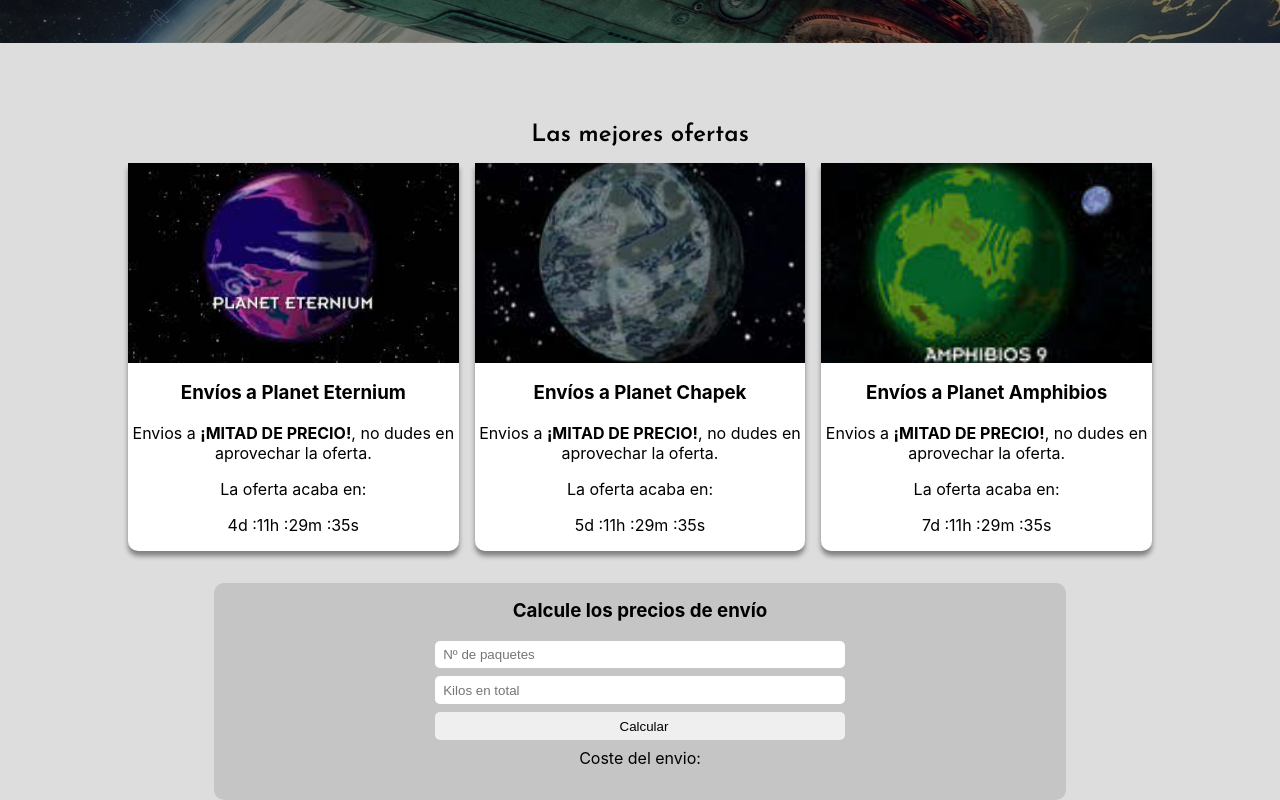
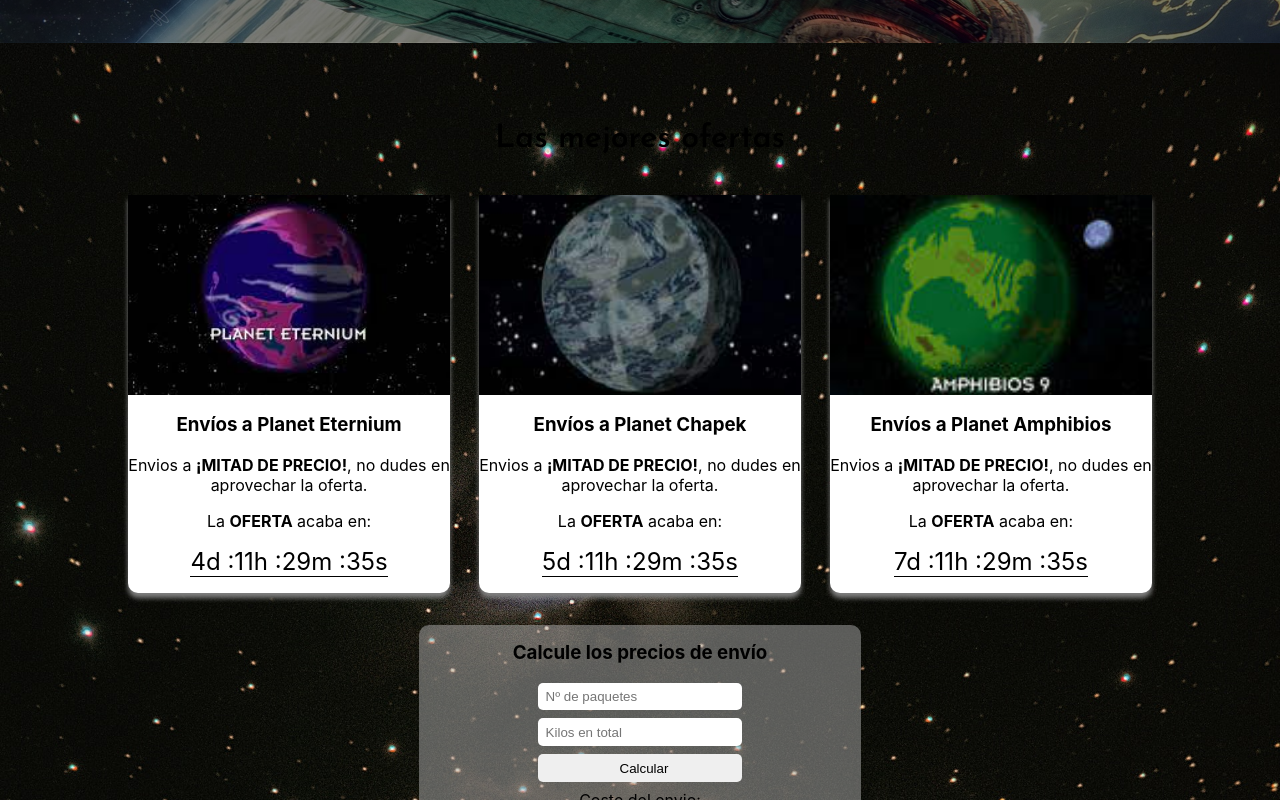
Before and after one commit to jhonnytesban/planet-express, a React (Create React App) app: page / in a window 1280 px wide. Shown: the part 540-1340 px from the top of the page. Built offline with nearby package versions, Linux system fonts and the light colour scheme.

Commit message:
Acabado los section de ofertas y calculadora

```diff
--- a/src/components/Offer.jsx
+++ b/src/components/Offer.jsx
@@ -17,7 +17,7 @@ const Offer = ({initialState, img, name}) => {
           <p className="offers__text">
             Envios a <strong>¡MITAD DE PRECIO!</strong>, no dudes en aprovechar la oferta.
           </p>
-          <p className="offers__text">La oferta acaba en: </p>
+          <p className="offers__text">La <strong>OFERTA</strong> acaba en: </p>
           <div className="offers-count">
             <p className="time">{timeDays}d :{timeHours}h :{timeMinutes}m :{timeSeconds}s</p>
             {/* <p className="days">{timeDays}</p>
--- a/src/components/Price.jsx
+++ b/src/components/Price.jsx
@@ -17,6 +17,8 @@ const Price = () => {
     event.preventDefault()
     if (prices.packages === '' || prices.weight === "") {
       alert('Los campos están vacíos')
+    } else if(prices.packages < 0|| prices.weight <0) {
+      alert('No valen valores negativos')
     } else {
       setResult(prices.packages + prices.weight)
     }
@@ -26,10 +28,8 @@ const Price = () => {
     <>
       <form className="main-form" onSubmit={handleSubmit}>
         <h3 className="form__subtitle">Calcule los precios de envío</h3>
-        {/* <label className="label-packages">Nº de Paquetes:</label> */}
         <input className="input-package" type="number" placeholder="Nº de paquetes" name="packages" value={prices.packages} onChange={handleChange}/>
 
-        {/* <label className="label-weight">Peso en Kg:</label> */}
         <input className="input-weight" type="number" placeholder="Kilos en total" name="weight" value={prices.weight} onChange={handleChange} />
         <input className="calculate" type="submit" value="Calcular" />
         <p className="form__result">Coste del envio: {result && `${result}$`}</p>
--- a/src/styles/CountDown.css
+++ b/src/styles/CountDown.css
@@ -1,4 +1,4 @@
-.article__title{
+/* .article__title{
   text-align: center;
 }
 .container-oferta{
@@ -16,4 +16,4 @@
   right: 0;
   left: 0;
   margin: auto;
-}
+} */
--- a/src/styles/Header.css
+++ b/src/styles/Header.css
@@ -2,6 +2,7 @@
   background-image: linear-gradient(to bottom, rgba(0, 0, 0, 0.7), rgba(0, 0, 0, 0.5)),url(../assets/prueba-2.jpg);
   background-repeat: no-repeat;
   background-size: cover;
+  background-attachment: fixed;
 }
 
 .container-logo{
--- a/src/styles/Main.css
+++ b/src/styles/Main.css
@@ -1,21 +1,22 @@
 .main{
   background-color: #ddd;
-  /* background-image: url(../assets/img-2.jpg);
+  background-image: url(../assets/prueba-1.jpg);
   background-repeat: no-repeat;
-  background-size: cover; */
-  /* background-attachment: fixed; */
-  padding: 3rem .5rem;
+  background-size: cover;
+  background-attachment: fixed;
+  padding: 4rem 1rem;
 }
 .main__subtitle{
   text-align: center;
+  font-size: 2rem;
   font-family: 'Josefin Sans', sans-serif;
-  margin: 0 0 1rem 0;
+  margin: 0 0 2.5rem 0;
 }
 .main-offers{
   display: grid;
   margin: auto;
   /* justify-items: center; */
-  gap: 1rem;
+  gap: 1.8rem;
   grid-template-columns: repeat(auto-fit, minmax(15rem, 1fr));
 }
 
--- a/src/styles/Offers.css
+++ b/src/styles/Offers.css
@@ -18,13 +18,16 @@
   text-align: center;
 }
 .time{
-  text-align: center;
+  width: fit-content;
+  font-size: 1.5rem;
+  border-bottom: 1px solid black;
+  margin: 0 auto 1rem auto;
 }
 @media screen and (min-width: 800px) {
   .article-offers:hover{
-    transform: scale(1.1);
+    transform: scale(1.05);
+    cursor: pointer;
     box-shadow: 0 10px 10px gray;
-    cursor: pointer;
     transition: transform .5s, box-shadow .5s;
   }
 }
--- a/src/styles/Price.css
+++ b/src/styles/Price.css
@@ -28,3 +28,9 @@
 .form__result{
   margin-top: 0;
 }
+
+@media screen and (min-width: 800px) {
+  .main-form{
+    width: 40%;
+  }
+}
```
Also changed, not shown: src/components/Main.jsx (+14 -14 lines).
